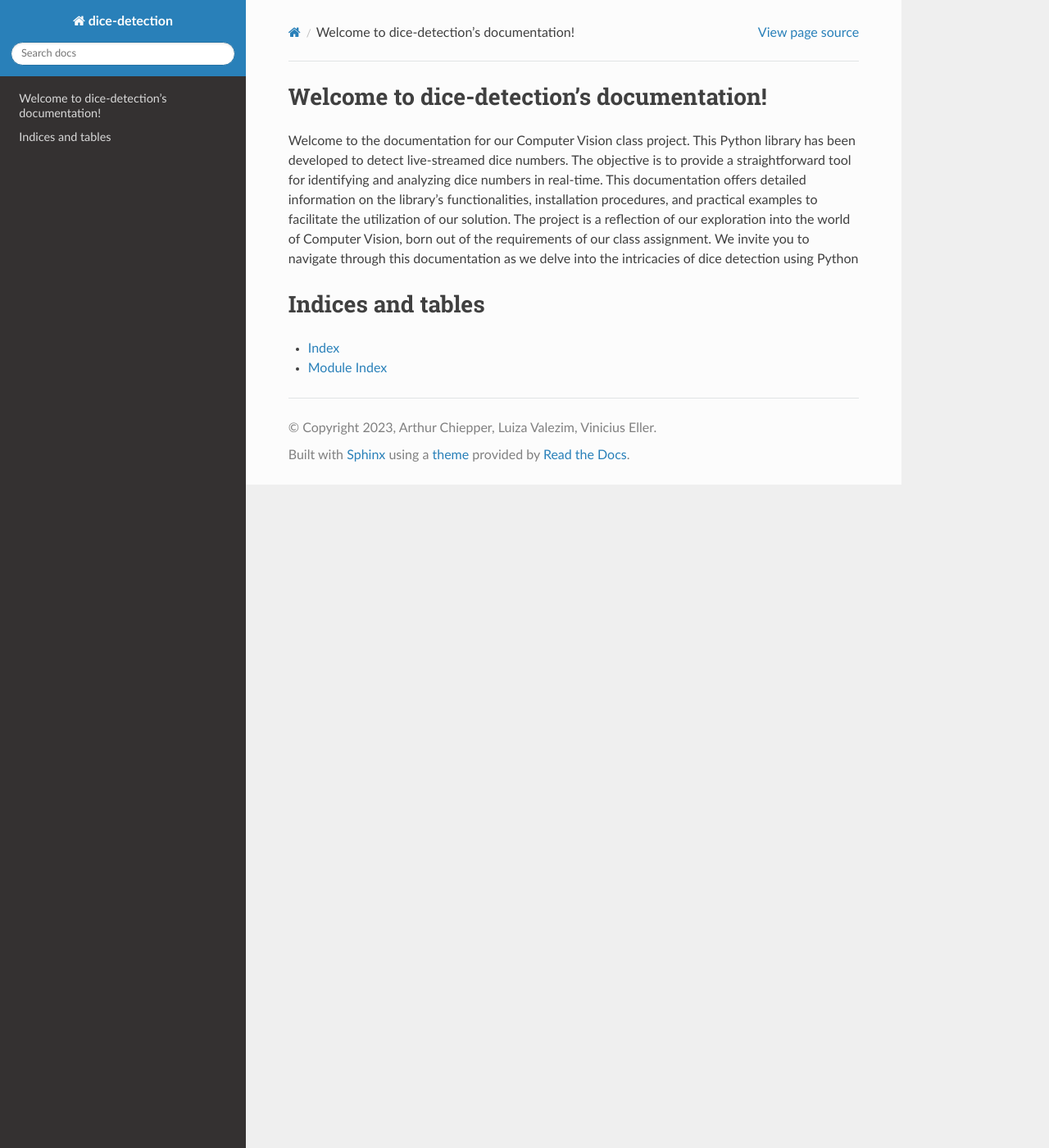
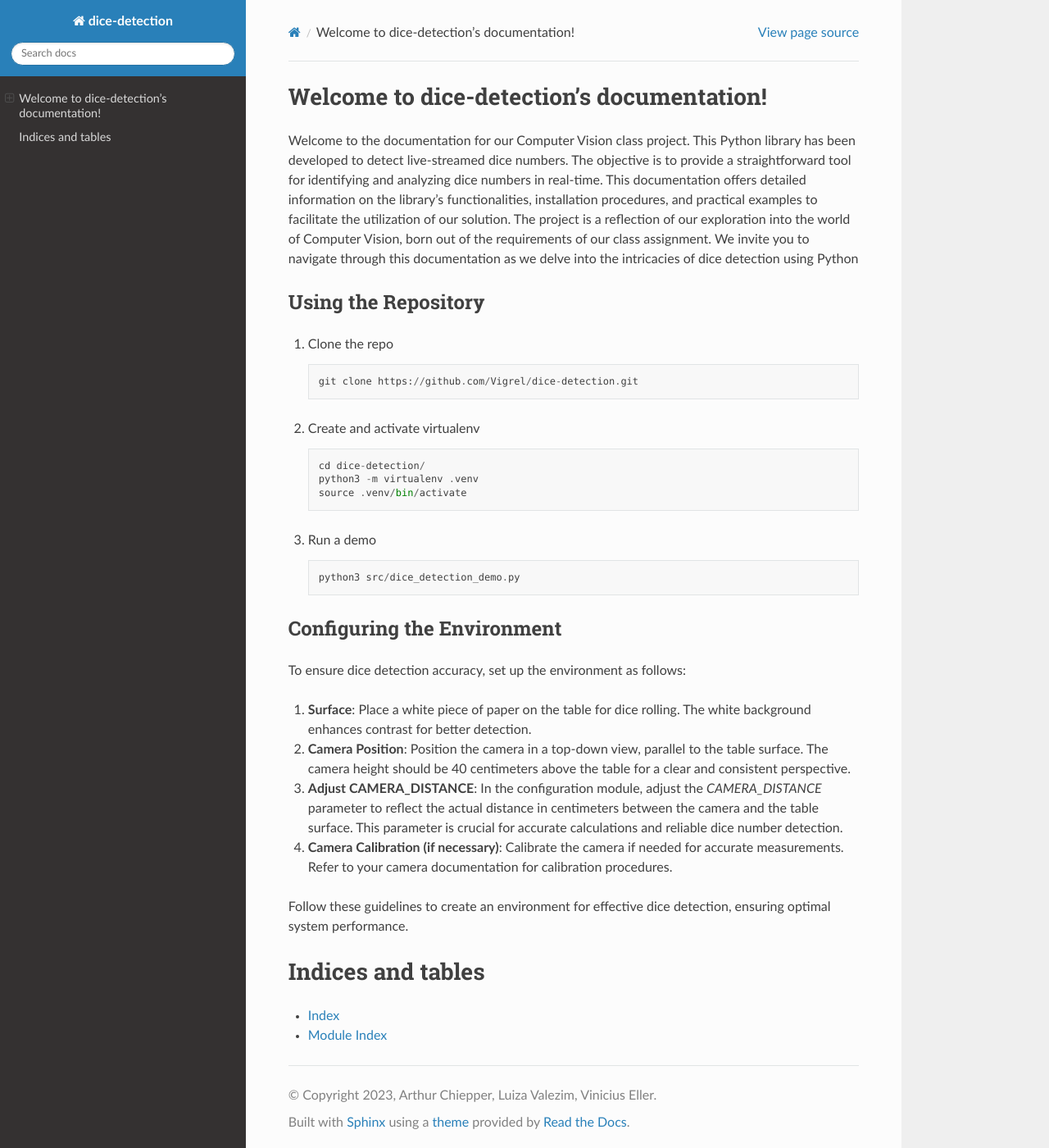
Before and after one commit to Vigrel/computer-vision-class, a Sphinx documentation site: the page built from docs/index.rst, in a window 1280 px wide and 1400 px high. Shown: the whole window at 82% size. Built offline with Sphinx 7.4.7 and the Read the Docs theme 2.0.0, drawn with Linux system fonts in a browser that asks for light colours.

```diff
--- a/docs/index.rst
+++ b/docs/index.rst
@@ -15,6 +15,41 @@ exploration into the world of Computer Vision, born out of the requirements
 of our class assignment. We invite you to navigate through this documentation as
 we delve into the intricacies of dice detection using Python
 
+Using the Repository
+--------------------
+
+1. Clone the repo
+   ::
+
+      git clone https://github.com/Vigrel/dice-detection.git
+
+2. Create and activate virtualenv
+   ::
+
+      cd dice-detection/
+      python3 -m virtualenv .venv
+      source .venv/bin/activate
+
+3. Run a demo
+   ::
+
+      python3 src/dice_detection_demo.py
+
+Configuring the Environment
+---------------------------
+
+To ensure dice detection accuracy, set up the environment as follows:
+
+1. **Surface**: Place a white piece of paper on the table for dice rolling. The white background enhances contrast for better detection.
+
+2. **Camera Position**: Position the camera in a top-down view, parallel to the table surface. The camera height should be 40 centimeters above the table for a clear and consistent perspective.
+
+3. **Adjust CAMERA_DISTANCE**: In the configuration module, adjust the `CAMERA_DISTANCE` parameter to reflect the actual distance in centimeters between the camera and the table surface. This parameter is crucial for accurate calculations and reliable dice number detection.
+
+4. **Camera Calibration (if necessary)**: Calibrate the camera if needed for accurate measurements. Refer to your camera documentation for calibration procedures.
+
+Follow these guidelines to create an environment for effective dice detection, ensuring optimal system performance.
+
 
 .. toctree::
    :maxdepth: 2
```
Also changed, not shown: README.md (+32 -1 lines).
